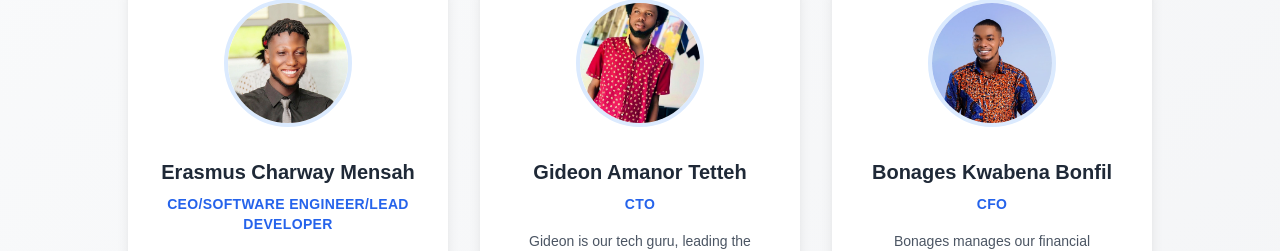
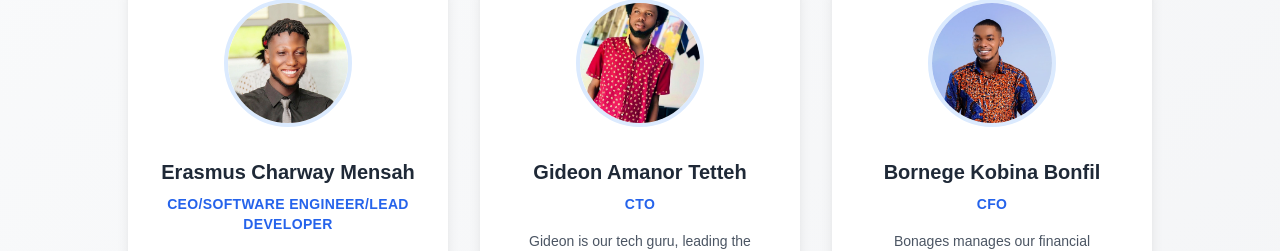
Before and after one commit to ErasmusBill/klumus-Tech-website, a Vue app: page / in a window 1280 px wide. Shown: the part 1973-2224 px from the top of the page. Built offline with nearby package versions, Linux system fonts and the light colour scheme.

Commit message:
made changes to name

```diff
--- a/src/components/TeamComponent.vue
+++ b/src/components/TeamComponent.vue
@@ -20,7 +20,7 @@ const teamMembers = [
     bio: "Gideon is our tech guru, leading the development team with innovative solutions and cutting-edge technology."
   },
   {
-    name: "Bonages Kwabena Bonfil",
+    name: "Bornege Kobina Bonfil",
     role: "CFO",
     photo: "jibril",
     bio: "Bonages manages our financial strategies ensuring sustainable growth and profitability."
```
